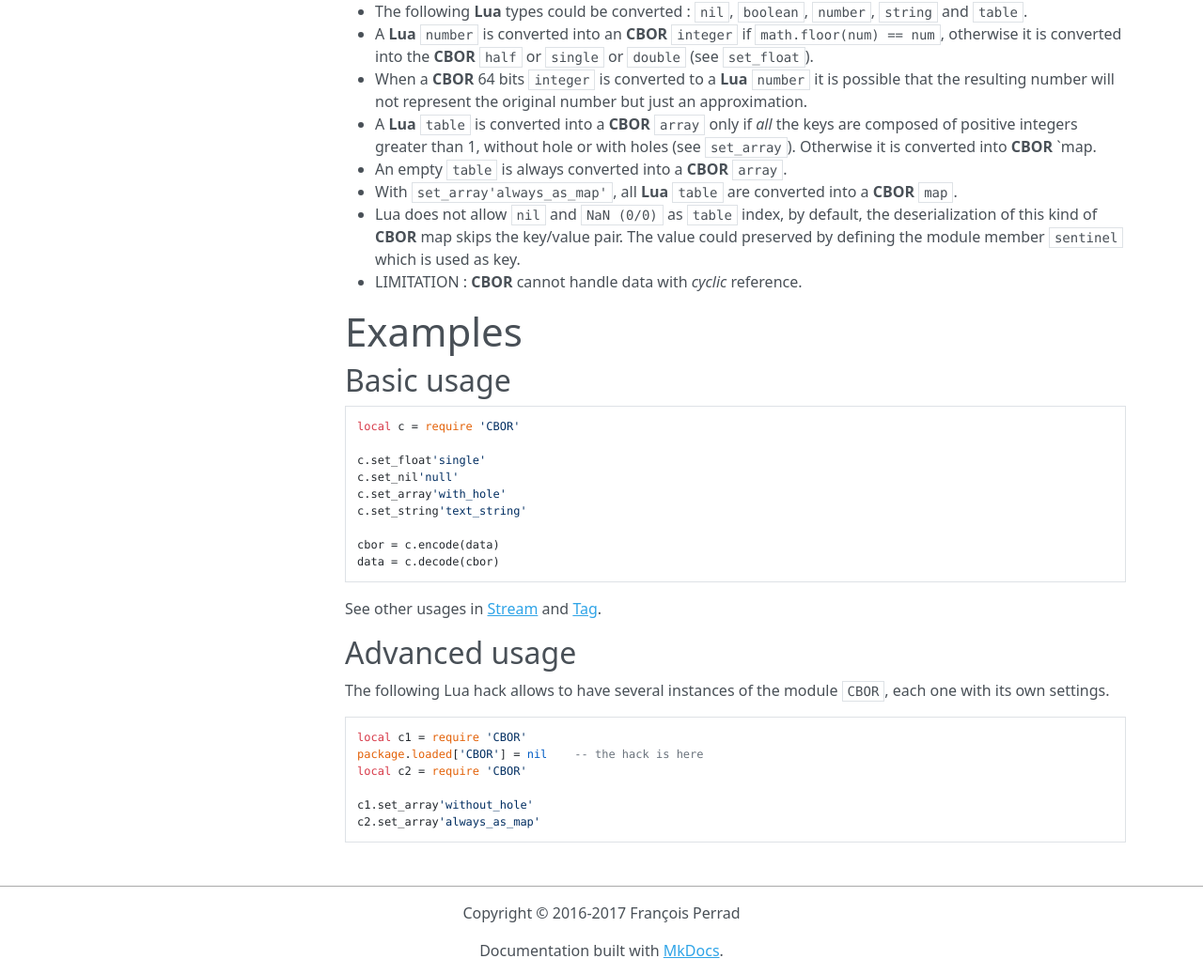
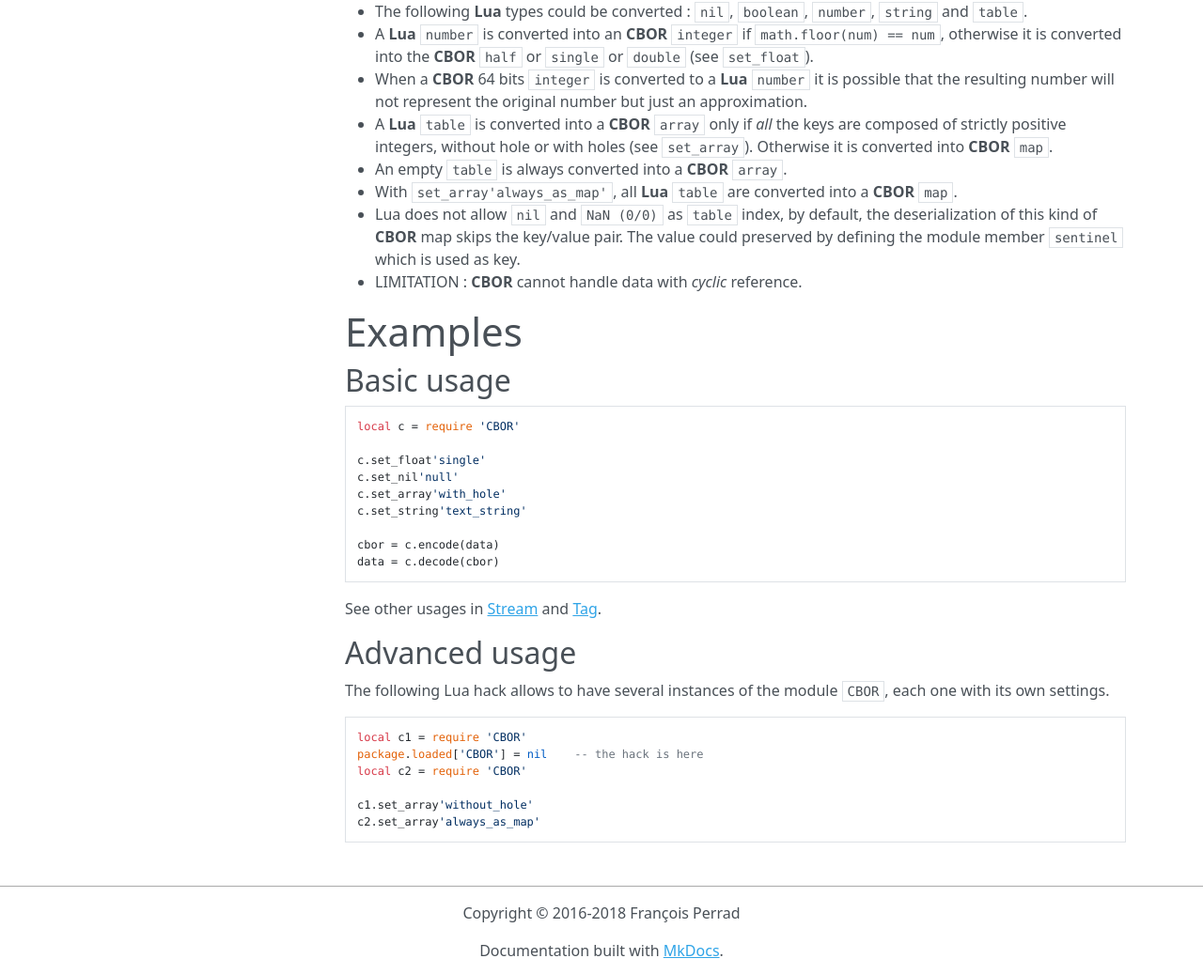
Before and after one commit to LuaDist-testing/lua-conciseserialization, an MkDocs documentation site: the page built from docs/cbor.md, in a window 1280 px wide and 1400 px high, scrolled down 631 px. Shown: the part 360-1397 px from the top of the window at 94% size. Built offline with MkDocs 1.6.1, drawn with Linux system fonts in a browser that asks for light colours; nearby versions of some CDN libraries; old or Windows-style settings are respelled for this version of MkDocs.

Commit message:
Update to version 0.2.1-1

```diff
--- a/docs/cbor.md
+++ b/docs/cbor.md
@@ -60,9 +60,9 @@ Registers a function `builder` which will be called for a tagged value.
 - When a __CBOR__ 64 bits `integer` is converted to a __Lua__ `number`
   it is possible that the resulting number will not represent the original number but just an approximation.
 - A __Lua__ `table` is converted into a __CBOR__ `array`
-  only if _all_ the keys are composed of positive integers greater than 1,
+  only if _all_ the keys are composed of strictly positive integers,
   without hole or with holes (see `set_array`).
-  Otherwise it is converted into __CBOR__ `map\.
+  Otherwise it is converted into __CBOR__ `map`.
 - An empty `table` is always converted into a __CBOR__ `array`.
 - With `set_array'always_as_map'`,
   all __Lua__ `table` are converted into a __CBOR__ `map`.
--- a/mkdocs.yml
+++ b/mkdocs.yml
@@ -9,4 +9,4 @@ pages:
   - Stream: stream.md
   - Tag: tag.md
 theme: mkdocs
-copyright: Copyright &copy; 2016-2017 Fran&ccedil;ois Perrad
+copyright: Copyright &copy; 2016-2018 Fran&ccedil;ois Perrad
```
Also changed, not shown: README.md (+1 -1 lines), docs/index.md (+1 -1 lines), 8 other files.
